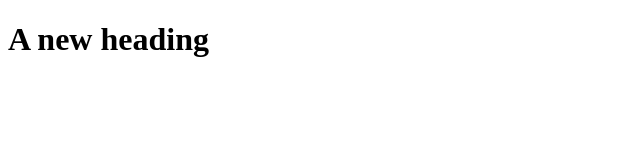
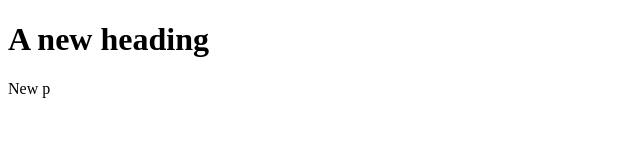
Before and after one commit to landicami/mySecondRepo, a plain HTML site: page index.html in a window 1280 px wide. Shown: the full height of the page, 0-640 px from the left. Drawn offline with Linux system fonts and the light colour scheme.

Commit message:
New paragraph

```diff
--- a/index.html
+++ b/index.html
@@ -7,5 +7,6 @@
 </head>
 <body>
     <h1>A new heading</h1>
+    <p>New p</p>
 </body>
 </html>
```
